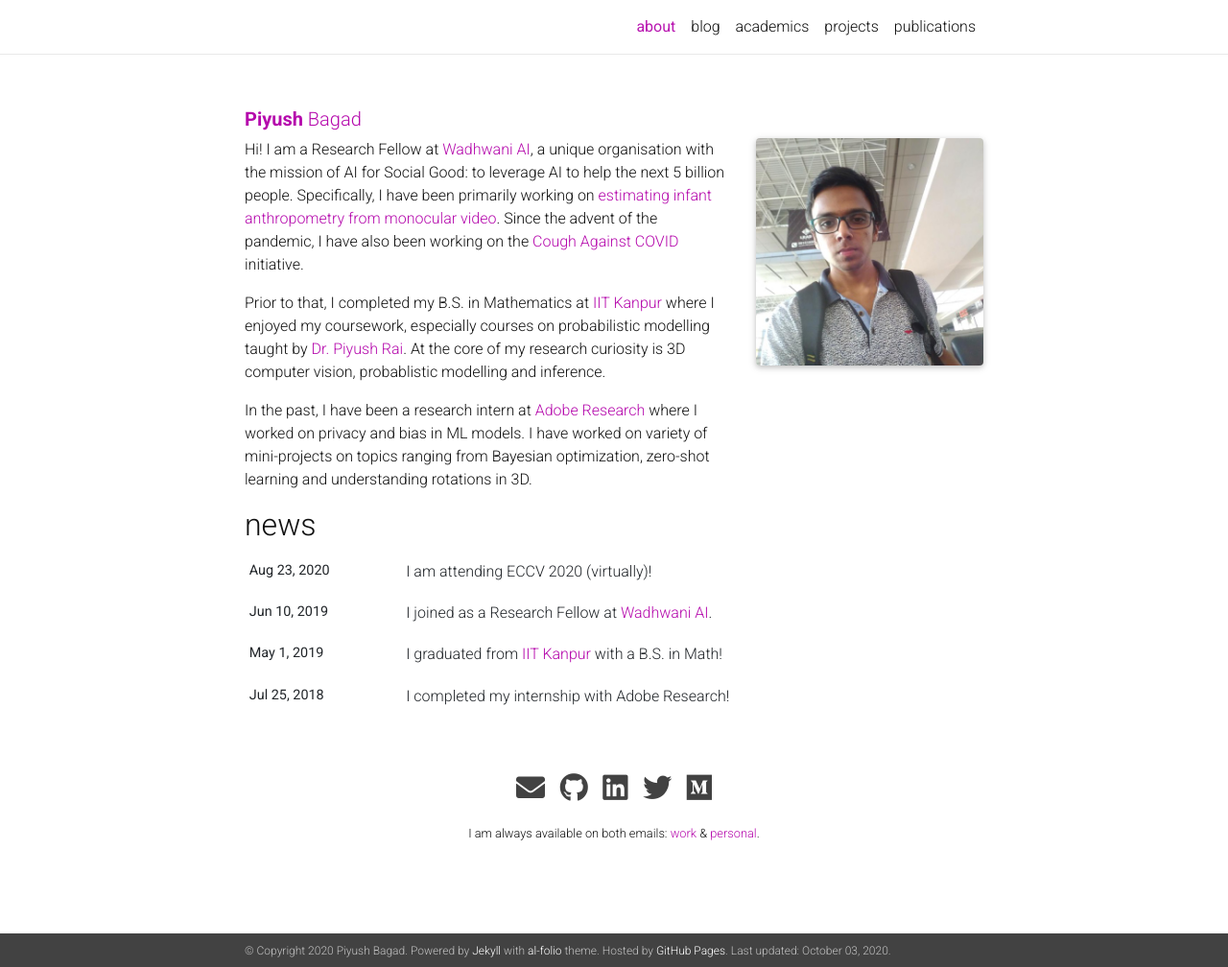
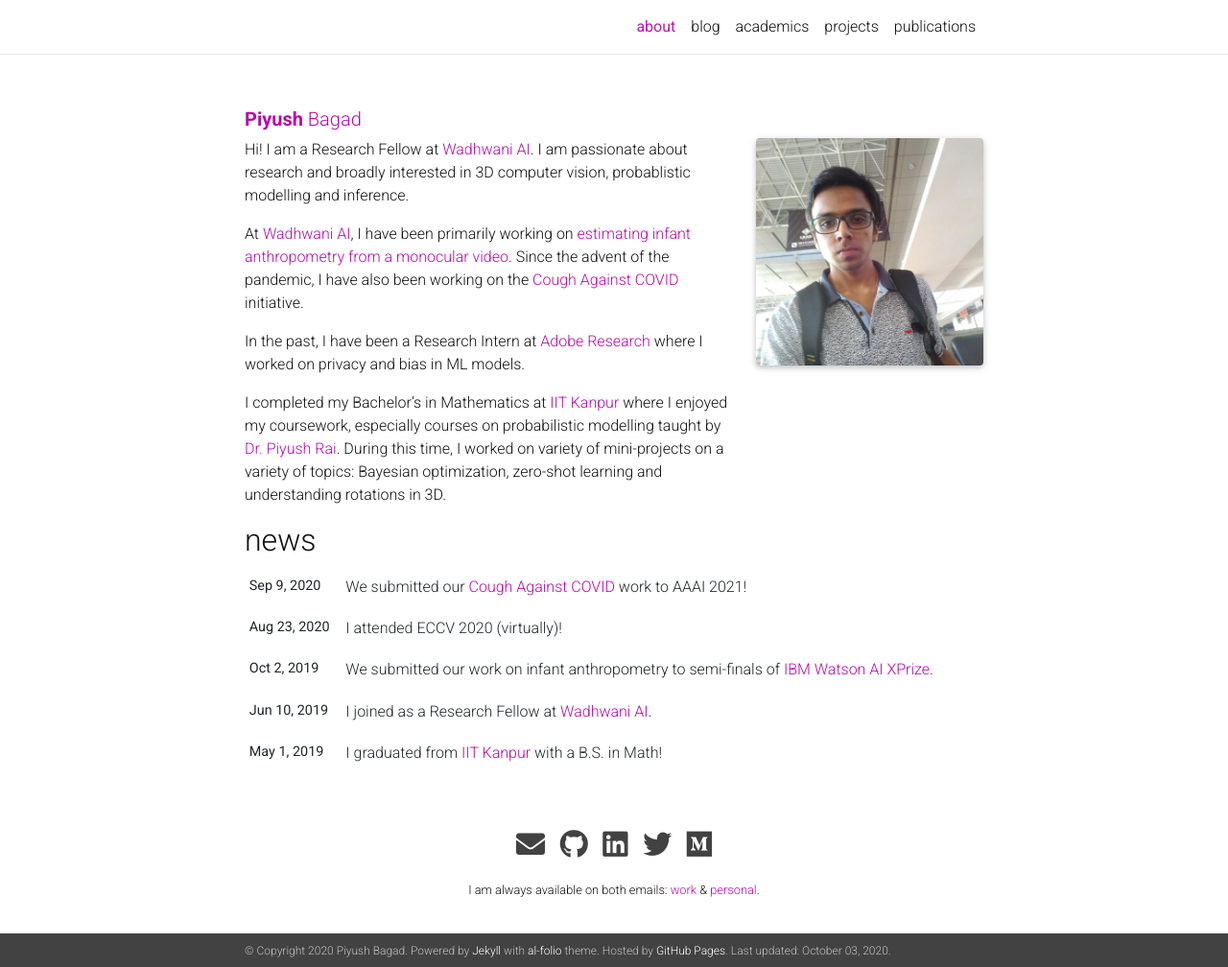
Before and after one commit to bpiyush/bpiyush.github.io, a Jekyll site: the page built from _pages/about.md, in a window 1280 px wide and 1008 px high. Shown: the whole window at 96% size. Built offline with Jekyll 4.4.1, drawn with Linux system fonts in a browser that asks for light colours; nearby versions of some CDN libraries; a style sheet for code colours, icons or effects is not loaded.

Commit message:
Minor changes

```diff
--- a/_bibliography/papers.bib
+++ b/_bibliography/papers.bib
@@ -19,5 +19,5 @@
   doi={none},
   url={none},
   html={https://www.wadhwaniai.org/work/cough-against-covid/},
-  pdf={example_pdf.pdf}
+  pdf={cough-against-covid-arxiv.pdf}
 }
--- a/_pages/about.md
+++ b/_pages/about.md
@@ -13,14 +13,10 @@
 social: true
 ---
 
-Hi! I am a Research Fellow at [Wadhwani AI](http://wadhwaniai.org){:target="\_blank"}, a unique organisation with the mission of AI for Social Good: to leverage AI to help the next 5 billion people. Specifically, I have been primarily working on [estimating infant anthropometry from monocular video](https://www.wadhwaniai.org/work/maternal-newborn-child-health/). Since the advent of the pandemic, I have also been working on the [Cough Against COVID](https://coughagainstcovid.org/) initiative.
+Hi! I am a Research Fellow at [Wadhwani AI](http://wadhwaniai.org){:target="\_blank"}. I am passionate about research and broadly interested in 3D computer vision, probablistic modelling and inference.
 
-Prior to that, I completed my B.S. in Mathematics at [IIT Kanpur](https://iitk.ac.in) where I enjoyed my coursework, especially courses on probabilistic modelling taught by [Dr. Piyush Rai](https://www.cse.iitk.ac.in/users/piyush/). At the core of my research curiosity is 3D computer vision, probablistic modelling and inference.
+At [Wadhwani AI](http://wadhwaniai.org){:target="\_blank"}, I have been primarily working on [estimating infant anthropometry from a monocular video](https://www.wadhwaniai.org/work/maternal-newborn-child-health/). Since the advent of the pandemic, I have also been working on the [Cough Against COVID](https://coughagainstcovid.org/) initiative.
 
-In the past, I have been a research intern at [Adobe Research](https://research.adobe.com/) where I worked on privacy and bias in ML models. I have worked on variety of mini-projects on topics ranging from Bayesian optimization, zero-shot learning and understanding rotations in 3D.
+In the past, I have been a Research Intern at [Adobe Research](https://research.adobe.com/) where I worked on privacy and bias in ML models.
 
-
-<!-- Put your address / P.O. box / other info right below your picture. You can also disable any these elements by editing `profile` property of the YAML header of your `_pages/about.md`. Edit `_bibliography/papers.bib` and Jekyll will render your [publications page](/al-folio/publications/) automatically.
-
-Link to your social media connections, too. This theme is set up to use [Font Awesome icons](http://fortawesome.github.io/Font-Awesome/){:target="\_blank"} and [Academicons](https://jpswalsh.github.io/academicons/){:target="\_blank"}, like the ones below. Add your Facebook, Twitter, LinkedIn, Google Scholar, or just disable all of them.
- -->
+I completed my Bachelor's in Mathematics at [IIT Kanpur](https://iitk.ac.in) where I enjoyed my coursework, especially courses on probabilistic modelling taught by [Dr. Piyush Rai](https://www.cse.iitk.ac.in/users/piyush/). During this time, I worked on variety of mini-projects on a variety of topics: Bayesian optimization, zero-shot learning and understanding rotations in 3D.
```
Also changed, not shown: _news/announcement_2.md (+1 -1 lines), _news/announcement_4.md (added, +7 -0 lines), _news/announcement_5.md (added, +7 -0 lines), 4 other files.
